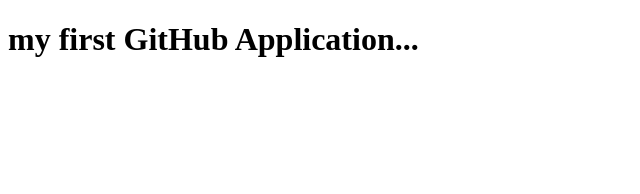
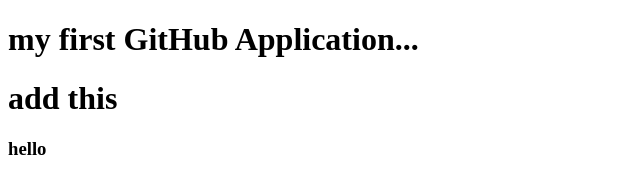
Before and after one commit to Aniket-Balode/MyFistGitHubapp, a plain HTML site: page index.html in a window 1280 px wide. Shown: the whole page, without its empty margins (0-640 px from the left). Drawn offline with Linux system fonts and the light colour scheme.

Commit message:
changh in 22-10-204

```diff
--- a/index.html
+++ b/index.html
@@ -9,6 +9,8 @@
 
 <body>
     <h1> my first GitHub Application...</h1>
+    <h1>add this </h1>
+    <h3>hello</h3>
 
 </body>
 
```
